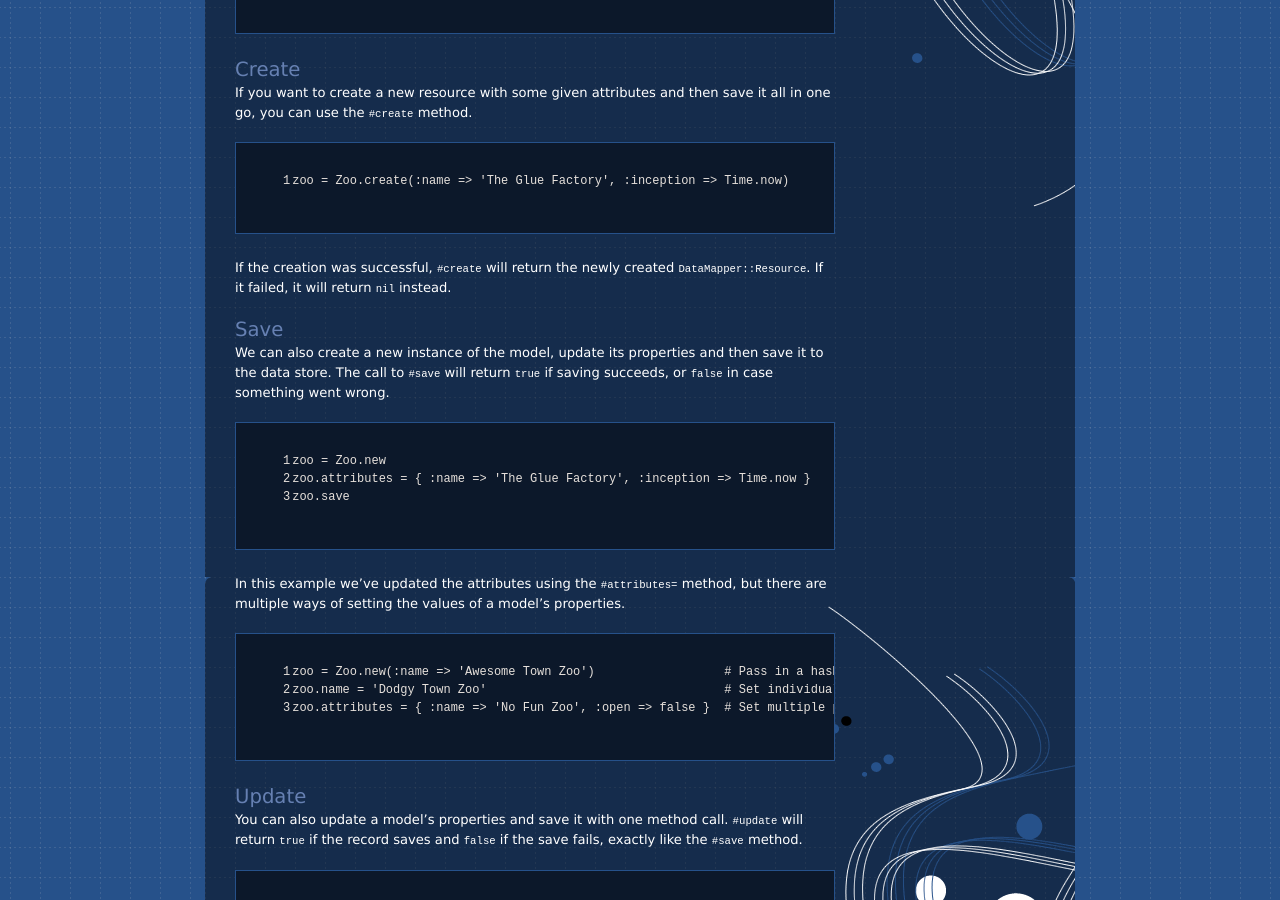
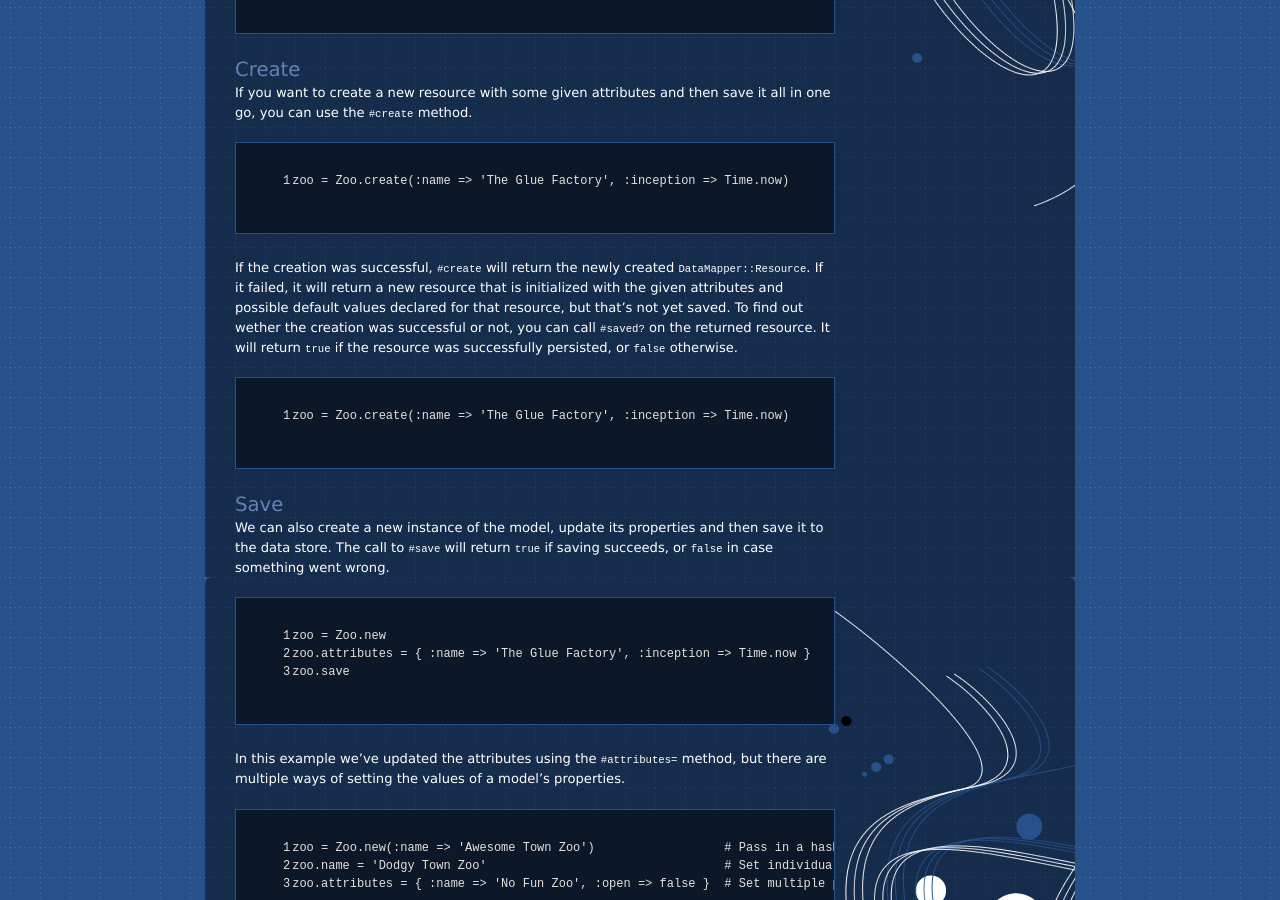
Before and after one commit to datamapper/datamapper.github.com, a Jekyll site: the page built from docs/create_and_destroy.markdown, in a window 1280 px wide and 900 px high, scrolled down 502 px. Built offline with Jekyll 4.4.1, drawn with Linux system fonts in a browser that asks for light colours.

Commit message:
Corrected docs for resources returned by #create

```diff
--- a/docs/create_and_destroy.markdown
+++ b/docs/create_and_destroy.markdown
@@ -34,7 +34,15 @@ zoo = Zoo.create(:name => 'The Glue Factory', :inception => Time.now)
 {% endhighlight %}
 
 If the creation was successful, `#create` will return the newly created
-`DataMapper::Resource`. If it failed, it will return `nil` instead.
+`DataMapper::Resource`. If it failed, it will return a new resource that
+is initialized with the given attributes and possible default values declared
+for that resource, but that's not yet saved. To find out wether the creation
+was successful or not, you can call `#saved?` on the returned resource. It will
+return `true` if the resource was successfully persisted, or `false` otherwise.
+
+{% highlight ruby linenos %}
+zoo = Zoo.create(:name => 'The Glue Factory', :inception => Time.now)
+{% endhighlight %}
 
 Save
 ----
```
